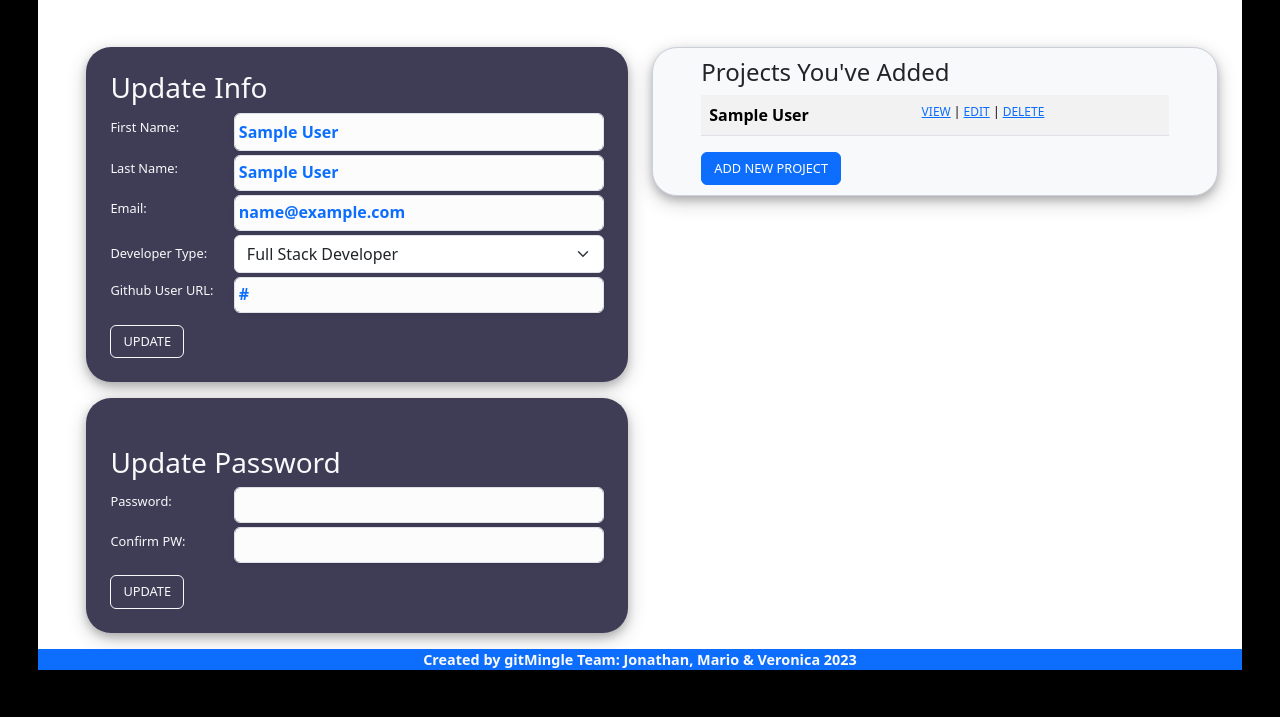
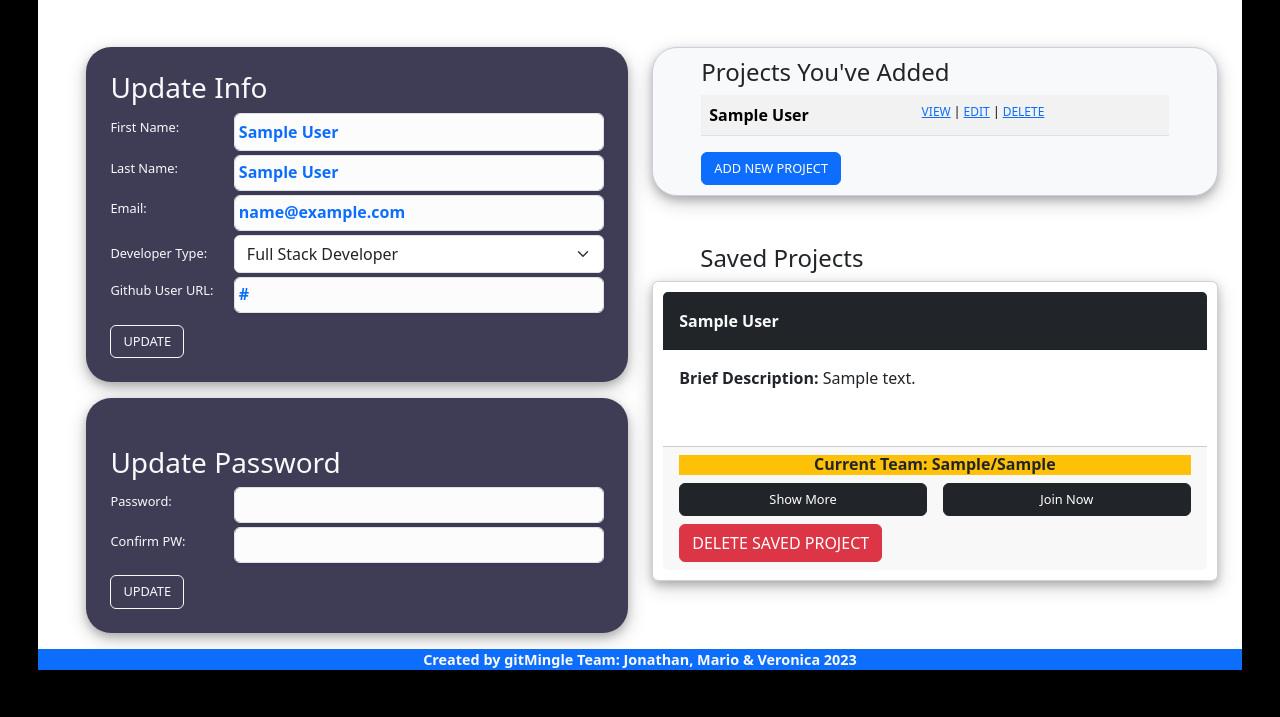
Before and after one commit to netjc/gitMingle_vam, a Flask app: page /users/profile/1 in a window 1280 px wide. Shown: the part 83-800 px from the top of the page. Run offline with Flask 3, Linux system fonts and the light colour scheme; the visitor is signed in with stand-in values (Sample User, id 1); tables that the repository leaves empty or names only in its code hold one stand-in row (values such as "Sample post"); some web fonts are replaced.

Commit message:
db updated, "save project" add, show saved

```diff
--- a/flask_app/controllers/users.py
+++ b/flask_app/controllers/users.py
@@ -65,8 +65,8 @@ def profile_page(id):
     }
 
     user1=user.User.get_user_with_projects({"id":id})
-    return render_template("profile.html", current_user=user.User.get_user_info({"id":id}), one_user=user1)
-    # return render_template("profile.html", one_user=user1, fav_projects=user.User.get_user_saved_projects(data), current_user=user.User.get_user_info(data2))
+    return render_template("profile.html", current_user=user.User.get_user_info({"id":id}), saved_projects=user.User.get_user_with_saved_projects({"id":id}), one_user=user1)
+
 
 # ******** UPDATE PROFILE - post & redirect *********
 @app.route("/users/update_user", methods=["POST"])
--- a/flask_app/models/project.py
+++ b/flask_app/models/project.py
@@ -117,6 +117,24 @@ class Project:
         data={"id": id}
         return connectToMySQL(cls.db).query_db(query, data)
 
+# ******** ADD SAVED PROJECT *********
+    @classmethod
+    def save_project(cls, data):
+        query="""
+            INSERT INTO favorites (project_id, user_id)
+            VALUES (%(project_id)s, %(user_id)s)
+        """
+        return connectToMySQL(cls.db).query_db(query, data)
+
+# ******** DELETE SAVED PROJECT *********
+    @classmethod
+    def delete_saved_project(cls, id):
+        query="""
+            DELETE FROM favorites
+            WHERE project_id=%(id)s;
+        """
+        data={"id": id}
+        return connectToMySQL(cls.db).query_db(query, data)
 
 
 # -- STATIC METHODS BELOW -----------------------------------------------------------
--- a/flask_app/models/user.py
+++ b/flask_app/models/user.py
@@ -92,7 +92,20 @@ class User:
             one_user.listed_projects.append(one_project)
         return one_user
 
-# ******** SHOW ALL userS *********
+# ******** GET USERS WITH SAVED/LIKED PROJECTS ***********
+    @classmethod
+    def get_user_with_saved_projects(cls,data):
+        query="""
+            SELECT * FROM users
+            JOIN favorites on users.id=favorites.user_id
+            JOIN projects ON favorites.project_id=projects.id
+            WHERE users.id=%(id)s;
+            """
+        results = connectToMySQL(cls.db).query_db(query, data )
+        print (results)
+        return results
+
+# ******** SHOW ALL USERS *********
     @classmethod
     def get_all(cls):
         query = "SELECT * FROM users;"
--- a/flask_app/templates/profile.html
+++ b/flask_app/templates/profile.html
@@ -145,6 +145,37 @@
                 </table>
                 <a class="btn btn-primary" style="font-size: .8rem;" href="/projects/new_project">ADD NEW PROJECT</a>
             </div>
+
+
+<!-- *****************************PROJECTS SAVED BY USER******************************* -->
+
+            <div class="w-100 d-flex flex-column">
+                <h4 class="ps-5">Saved Projects</h4>
+                {% for project1 in saved_projects %}
+                <div class="project_card card w-100 me-2 mb-2">
+                    <div class="card-header bg-dark d-flex justify-content-between align-items-center">
+                        <h3 class="text-light"><strong>{{project1.project_name}}</strong></h3>
+                    </div>
+
+                    <div class="card-body d-flex flex-column">
+                        <p><strong>Brief Description:</strong> {{project1.short_description}}</p><br>
+                    </div>
+
+                    <div class="w-100 card-footer d-flex flex-column">
+                        <h4 class="w-100 bg-warning d-flex justify-content-center m-0"><strong>Current Team: <span>{{project1.current_team}}/{{project1.max_team}}</span></strong></h4>
+
+                        <div class="w-100 d-flex justify-content-evenly my-2">
+                            <a class="w-75 btn btn-dark me-2" style="font-size: .8rem;" href="/projects/show_project/{{project1.id}}"> Show More </a>
+                            <a class="w-75 btn btn-dark ms-2" style="font-size: .8rem;" href="#"> Join Now </a><br>
+                        </div>
+                        <div>
+                            <a class="btn btn-danger" href="/projects/delete_saved/{{project1.project_id}}">DELETE SAVED PROJECT</a>
+                        </div>
+                    </div>
+                </div>
+                {% endfor %}
+            </div>
+
         </div>
     </div>
 </div>
--- a/flask_app/templates/show_project.html
+++ b/flask_app/templates/show_project.html
@@ -49,7 +49,7 @@
 
 
             <div class="w-100 d-flex justify-content-between align-items-center bg-light-subtle mt-5">
-
+                <a class="w-50 btn btn-dark me-2" href="/projects/favorites/{{project1.id}}">Add to favorites! </a><br>
                 <a class="w-50 btn btn-dark ms-2" href="#"> Join Team </a><br>
             </div>
 
```
Also changed, not shown: flask_app/controllers/projects.py (+24 -0 lines), 2 other files.
